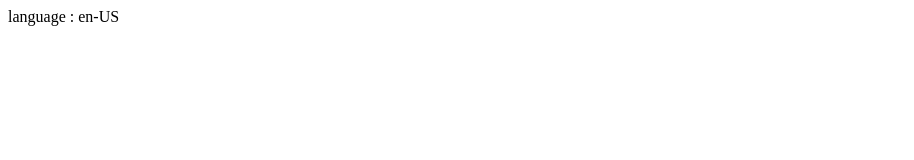
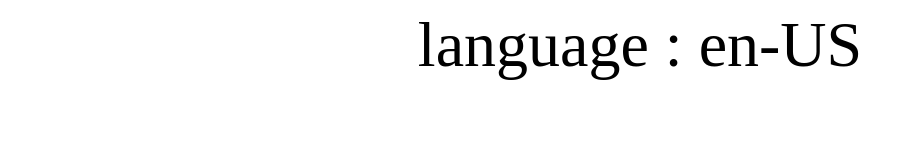
Before and after one commit to e040227/pages, a plain HTML site: page langtest.html in a window 1280 px wide. Shown: the whole page, without its empty margins (0-914 px from the left). Drawn offline with Linux system fonts and the light colour scheme.

Commit message:
improve design
improve design

```diff
--- a/langtest.html
+++ b/langtest.html
@@ -5,7 +5,9 @@
 <body>
 <script type="text/javascript">
 var lang = navigator.language;
+document.write('<div style="width:50%; margin: auto; font-size: 5vw; text-align:center;">');
 document.write('language : ', lang);
+document.write('</div>');
 </script>
 </body>
 </html>
```
